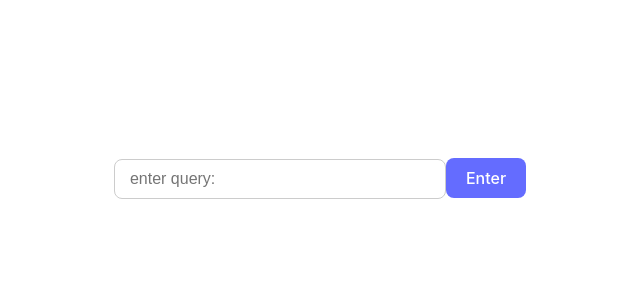
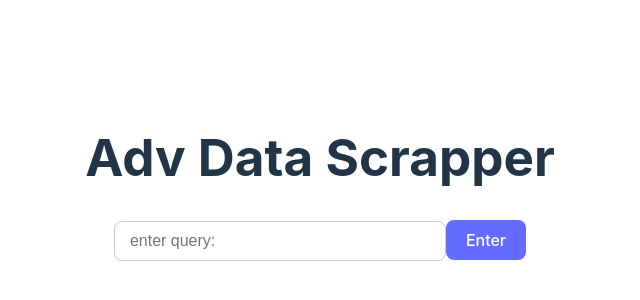
Before and after one commit to harishcsx/info_scrapper, a React (Vite) app in the folder client/: page / in a window 1280 px wide. Shown: the part 222-522 px from the top of the page, without its empty margins (320-960 px from the left). Built offline with nearby package versions, Linux system fonts and the light colour scheme.

Commit message:
add totle

```diff
--- a/client/src/App.jsx
+++ b/client/src/App.jsx
@@ -19,6 +19,7 @@ function App() {
   }
   return (
     <>
+      <h1>Adv Data Scrapper</h1>
       <input type="text" placeholder='enter query: ' onChange={(e) => {setTxt(e.target.value)}} />
       <button onClick={queryHandler}>Enter</button>
 
@@ -45,4 +46,4 @@ function App() {
   )
 }
 
-export default App
+export default App;
```
